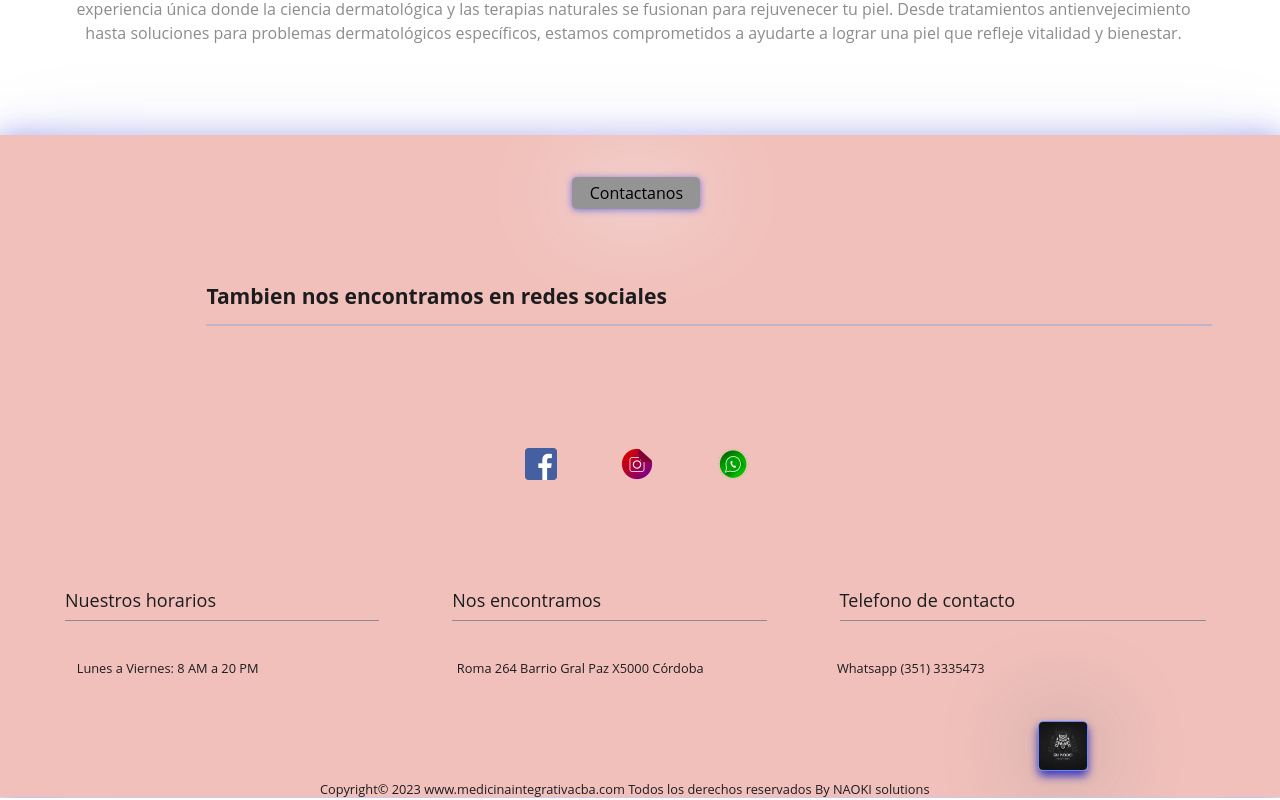
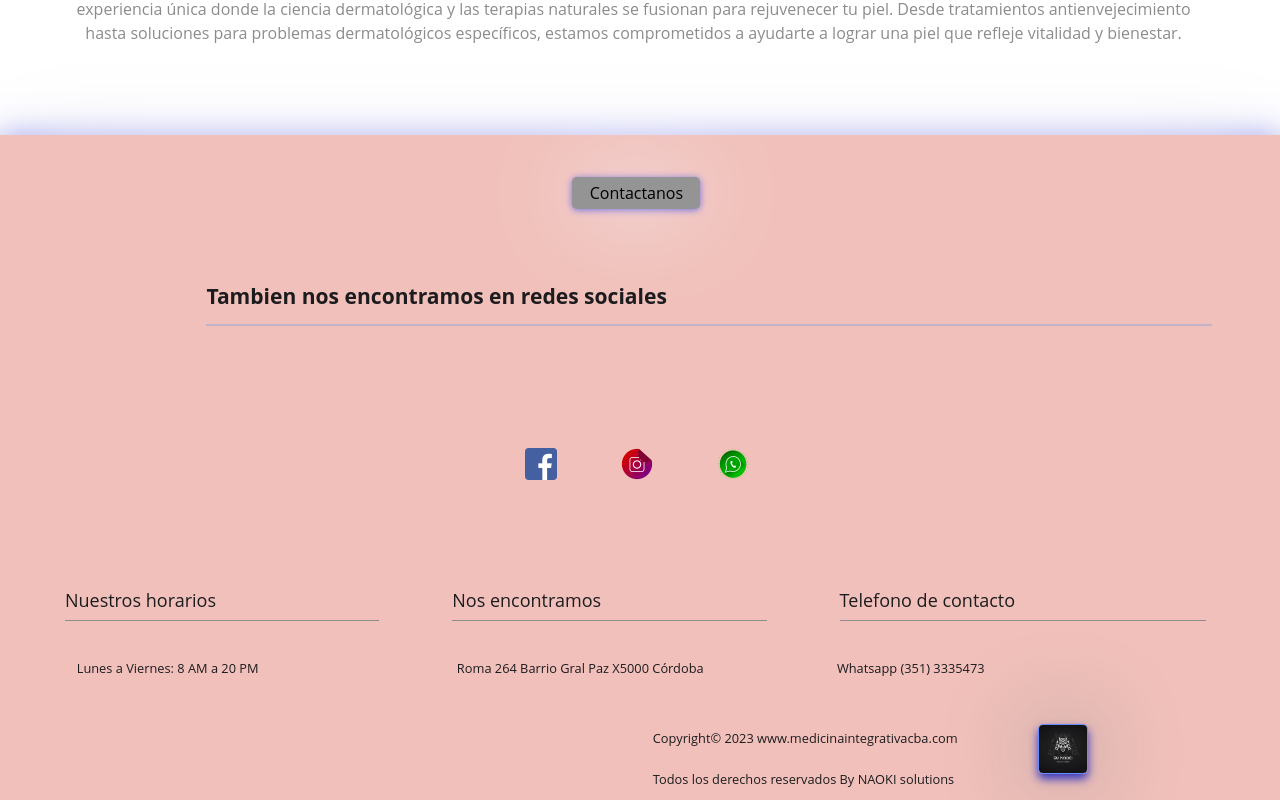
Before and after one commit to ginofrancocba/medicinaIntegrativaFront, a React (Vite) app: page / in a window 1280 px wide. Shown: the part 1327-2127 px from the top of the page. Built offline with nearby package versions, Linux system fonts and the light colour scheme.

Commit message:
Add Change Footer

```diff
--- a/src/views/Footer.css
+++ b/src/views/Footer.css
@@ -163,9 +163,10 @@ a {
 }
 
 .p-footer {
+   display: flex;
    font: 0.8rem/1rem "Open Sans", sans-serif;
-   padding: 0% 0% 0% 0%;
-   margin: 5% 0% 0% 25%;
+   padding: 1% 0% 0% 0%;
+   margin: 0% 0% 1% 51%;
 }
 
 .logo-footer {
--- a/src/views/Footer.jsx
+++ b/src/views/Footer.jsx
@@ -52,7 +52,8 @@ function Footer() {
                 <Grid
                     container
                     className="copyright" item xs={12}>
-                    <p className="p-footer" >Copyright© 2023 www.medicinaintegrativacba.com  Todos los derechos reservados By NAOKI solutions </p>
+                    <p className="p-footer">Copyright© 2023 www.medicinaintegrativacba.com</p>
+                    <p className="p-footer">Todos los derechos reservados By NAOKI solutions</p>
                     <img className="logo-footer" src='./imgs/logoNaoky.png' alt='Logo Naoki' />
                 </Grid>
             </Grid>
```
